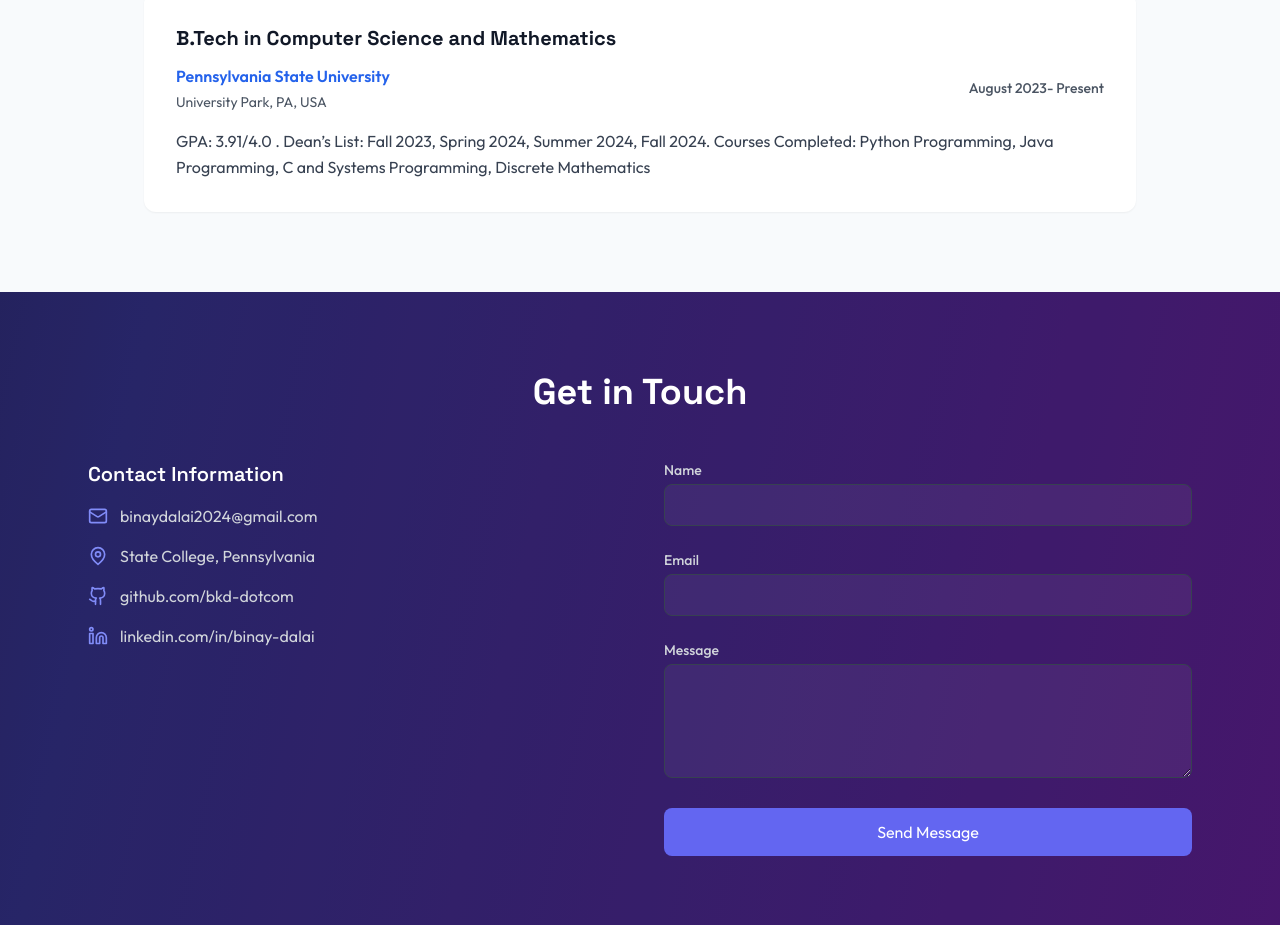
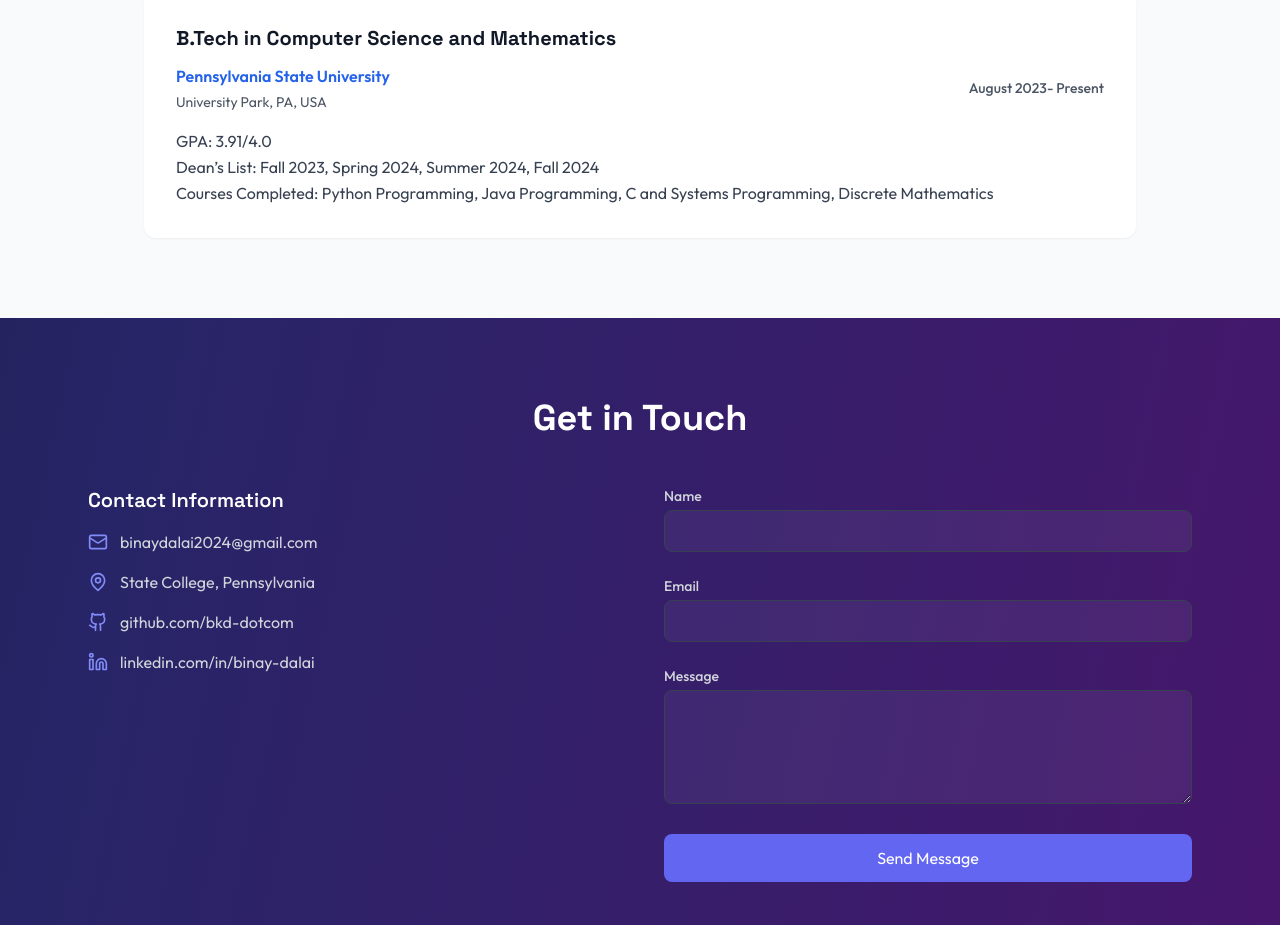
Before and after one commit to bkd-dotcom/bkd-dotcom.github.io, a React (Vite) app: page / in a window 1280 px wide. Shown: the part 4940-5865 px from the top of the page. Built offline with nearby package versions, Linux system fonts and the light colour scheme.

Commit message:
Update Education.tsx

```diff
--- a/src/components/Education.tsx
+++ b/src/components/Education.tsx
@@ -1,3 +1,4 @@
+
 import React from 'react';
 import { GraduationCap } from 'lucide-react';
 
@@ -15,7 +16,7 @@ const educationData: EducationItem[] = [
     school: "Pennsylvania State University",
     location: "University Park, PA, USA",
     period: "August 2023- Present",
-    description: "GPA: 3.91/4.0 . Dean’s List: Fall 2023, Spring 2024, Summer 2024, Fall 2024. Courses Completed: Python Programming, Java Programming, C and Systems Programming, Discrete Mathematics "
+    description: `GPA: 3.91/4.0<br />Dean’s List: Fall 2023, Spring 2024, Summer 2024, Fall 2024<br />Courses Completed: Python Programming, Java Programming, C and Systems Programming, Discrete Mathematics`
   }
 ];
 
@@ -43,9 +44,10 @@ export function Education() {
                 </div>
                 <p className="mt-2 sm:mt-0 text-sm font-medium">{item.period}</p>
               </div>
-              <p className="mt-4 text-gray-700 leading-relaxed">
-                {item.description}
-              </p>
+              <p
+                className="mt-4 text-gray-700 leading-relaxed"
+                dangerouslySetInnerHTML={{ __html: item.description }}
+              ></p>
             </div>
           ))}
         </div>
```
